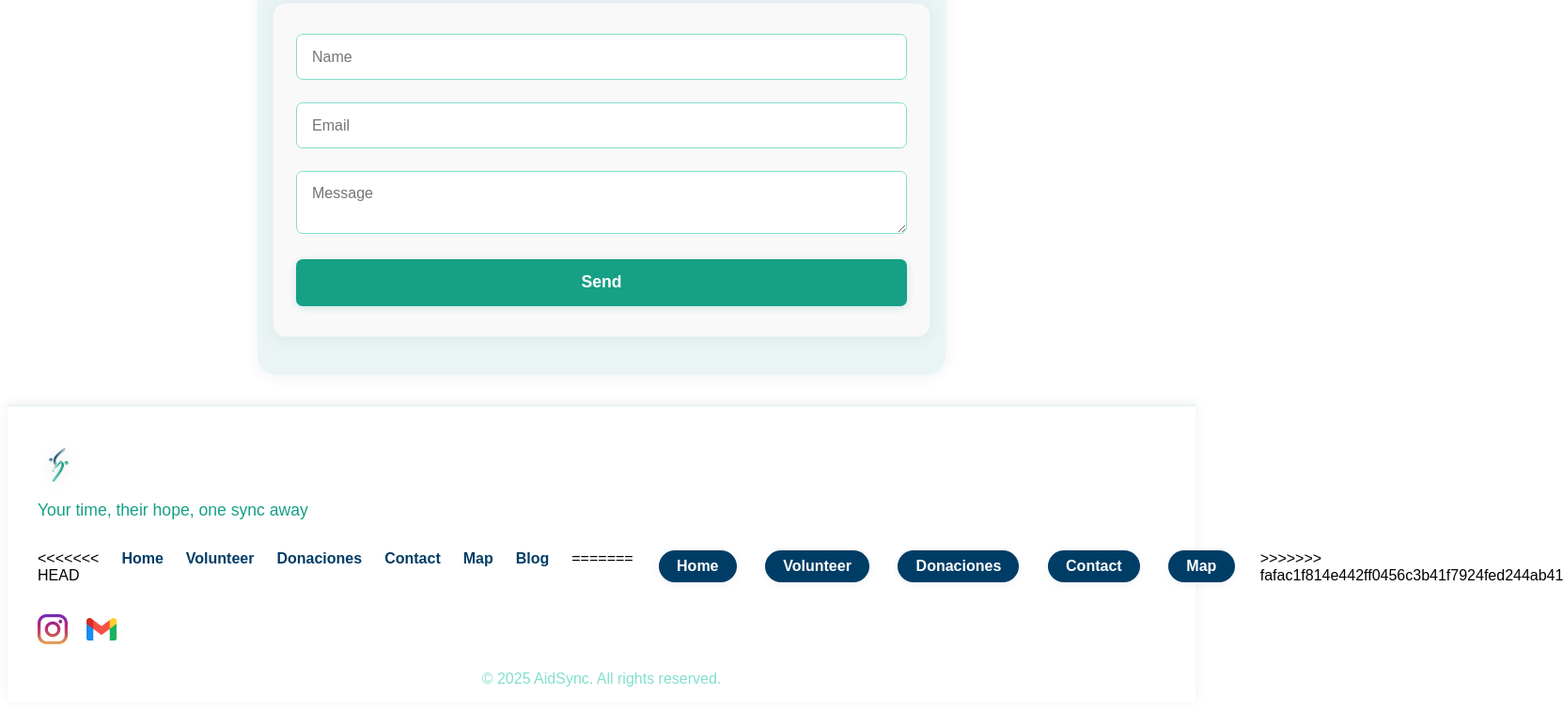
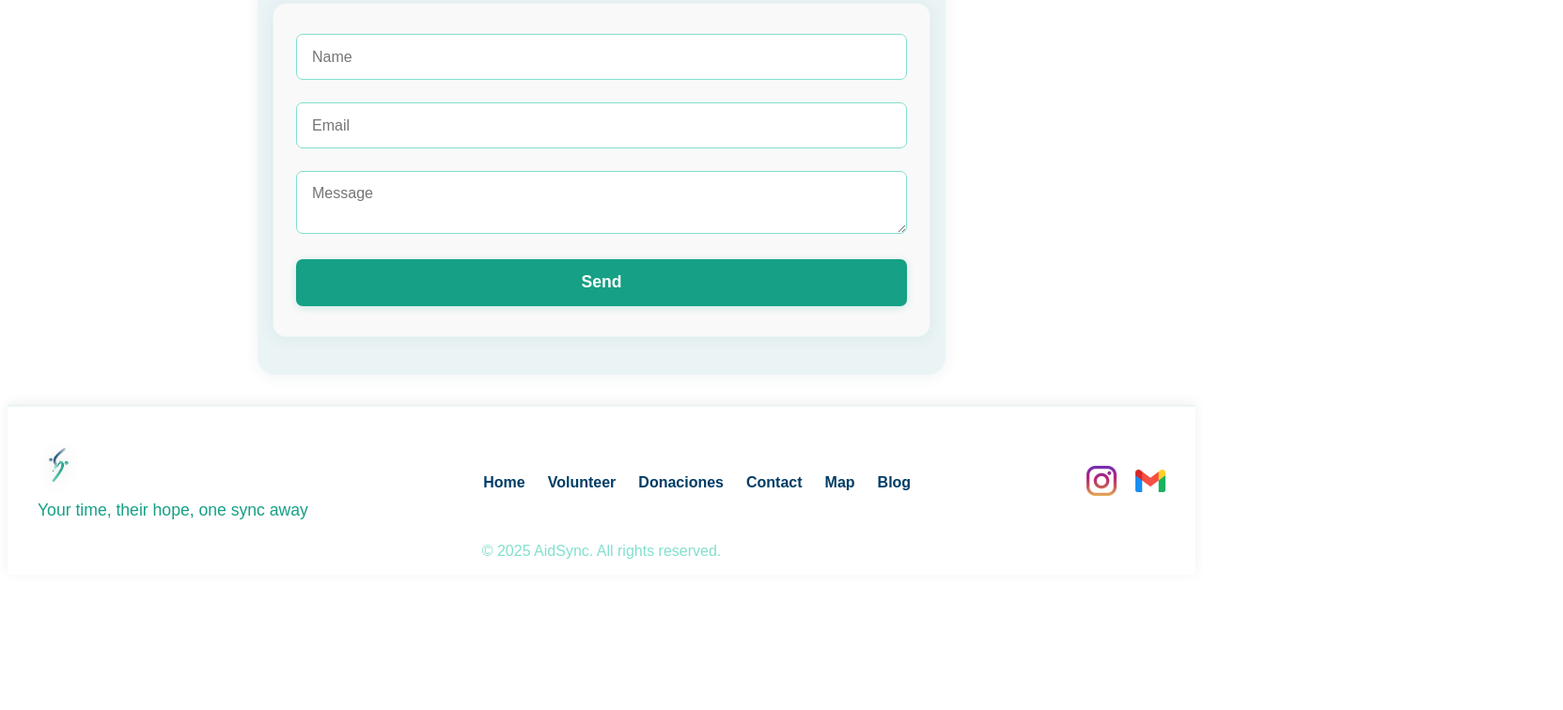
Before and after one commit to AnmarynMurillo/AidSync.1, a plain HTML site: page index.html in a window 1280 px wide. Shown: the part 2188-2944 px from the top of the page at 94% size, 1663 px wide, since content can reach past the window. After the commit the page ends 2808 px from the top, so only its background shows below. Drawn offline with Linux system fonts and the light colour scheme; files whose address does not match are found by name.

Commit message:
changes about footer

```diff
--- a/public/assets/components/footer.html
+++ b/public/assets/components/footer.html
@@ -6,20 +6,12 @@
     </div>
     <nav class="footer-nav">
       <ul>
-<<<<<<< HEAD
         <li><a href="/index.html">Home</a></li>
         <li><a href="/src/pages/volunteer.html">Volunteer</a></li>
         <li><a href="/src/pages/donate.h">Donaciones</a></li>
         <li><a href="/public/assets/pages/contact.html">Contact</a></li>
         <li><a href="/public/assets/pages/map.html">Map</a></li>
         <li><a href="/public/assets/pages/blog.html">Blog</a></li>
-=======
-        <li><a class="footer-btn" href="/index.html">Home</a></li>
-        <li><a class="footer-btn" href="/src/pages/volunteer.html">Volunteer</a></li>
-        <li><a class="footer-btn" href="/src/pages/donate.html">Donaciones</a></li>
-        <li><a class="footer-btn" href="/public/assets/pages/contact.html">Contact</a></li>
-        <li><a class="footer-btn" href="/public/assets/pages/map.html">Map</a></li>
->>>>>>> fafac1f814e442ff0456c3b41f7924fed244ab41
       </ul>
     </nav>
     <div class="footer-social">
```
